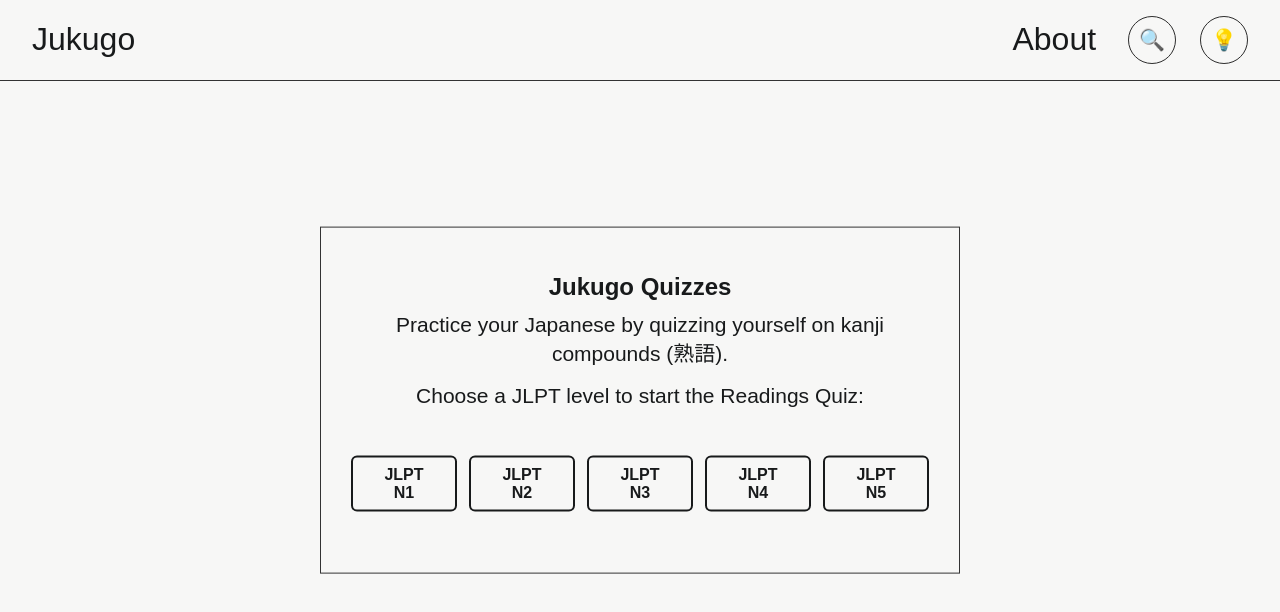
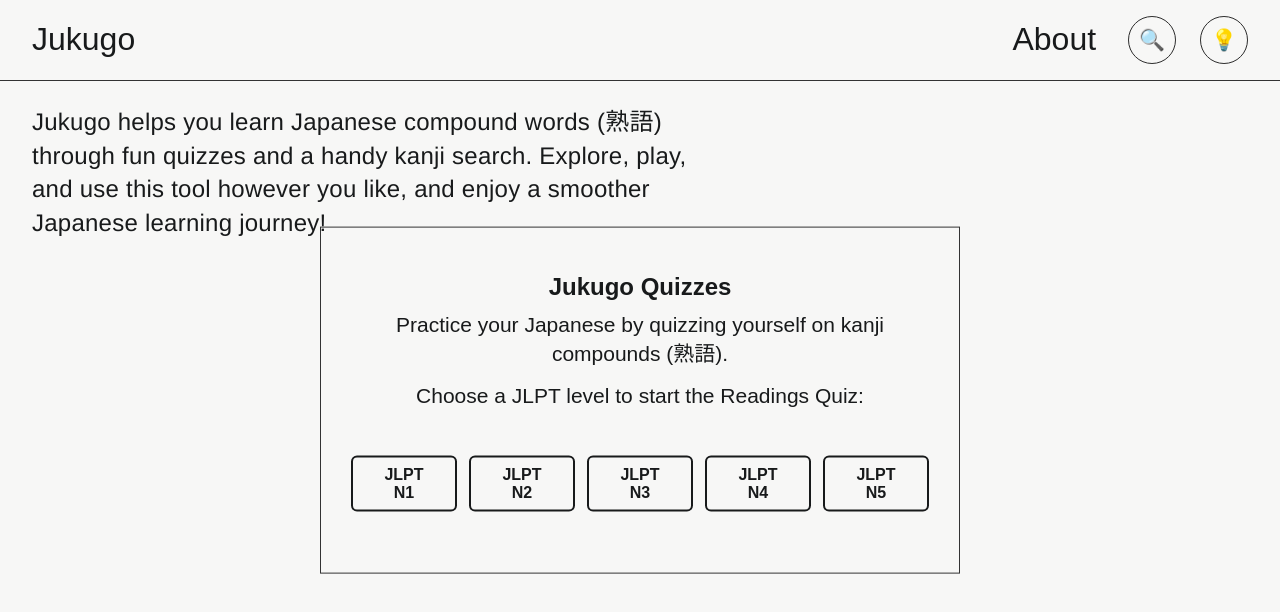
Before and after one commit to leedoughty/jukugo, a Next.js app: page / in a window 1280 px wide. Shown: the top 612 px of the page. Built offline with nearby package versions, Linux system fonts and the light colour scheme.

Commit message:
Add intro component to homepage

```diff
--- /dev/null
+++ b/src/app/components/Intro.tsx
@@ -0,0 +1,11 @@
+import styles from "../../styles/intro.module.css";
+
+export default function Intro() {
+  return (
+    <div className={styles.intro}>
+      Jukugo helps you learn Japanese compound words (熟語) through fun quizzes
+      and a handy kanji search. Explore, play, and use this tool however you
+      like, and enjoy a smoother Japanese learning journey!
+    </div>
+  );
+}
--- a/src/app/page.tsx
+++ b/src/app/page.tsx
@@ -2,10 +2,12 @@
 
 import styles from "../styles/page.module.css";
 import QuizMenu from "./components/quizMenu";
+import Intro from "./components/Intro";
 
 export default function Home() {
   return (
     <div className={styles.page}>
+      <Intro />
       <div className={styles.flexRow}>
         <QuizMenu />
       </div>
--- /dev/null
+++ b/src/styles/intro.module.css
@@ -0,0 +1,12 @@
+.intro {
+  font-size: 18pt;
+  max-width: 700px;
+  margin-top: 24px;
+  margin-bottom: 48px;
+  margin-left: 0;
+  line-height: 1.4;
+  font-family: "Helvetica Neue", Helvetica, Arial, sans-serif;
+  font-weight: 400;
+  letter-spacing: 0.01em;
+  text-align: left;
+}
```
